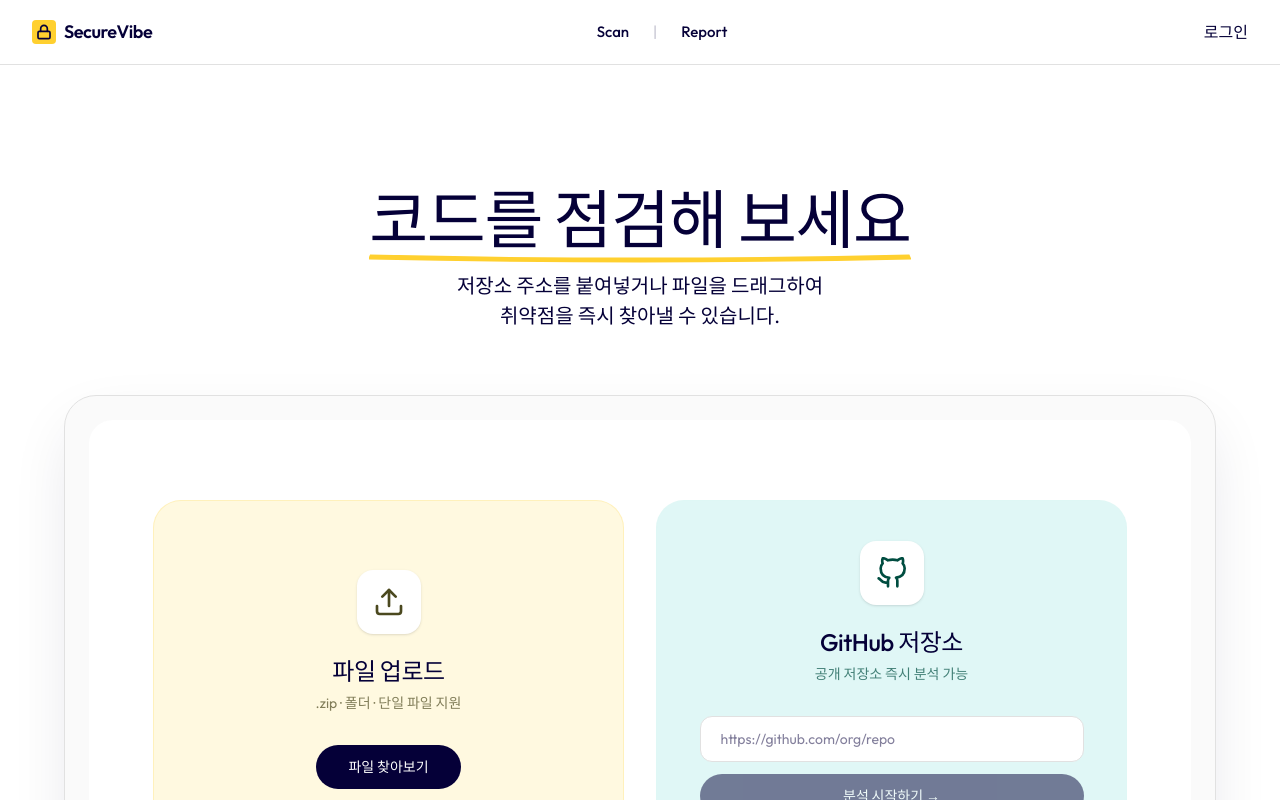
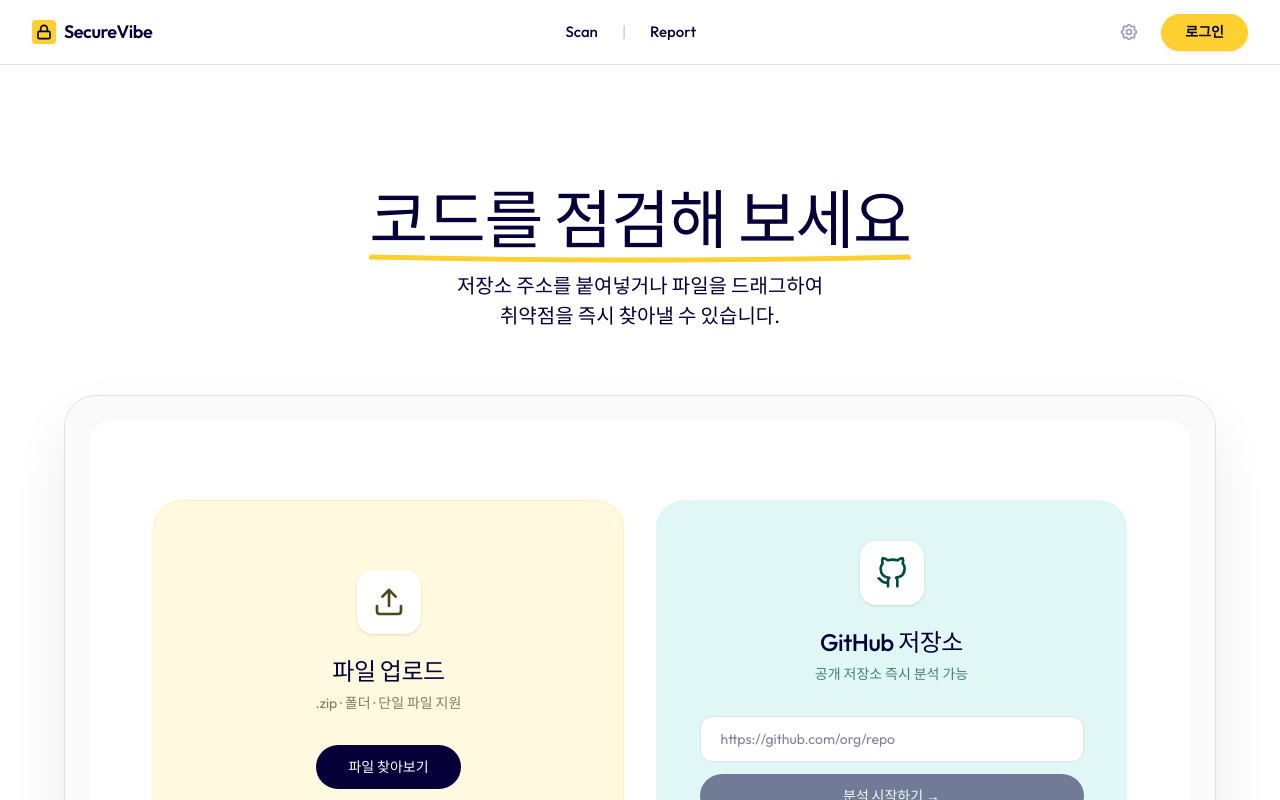
Before and after one commit to dev-somi/week8, a Next.js app: page / in a window 1280 px wide. Shown: the top 800 px of the page. Built offline with nearby package versions, Linux system fonts and the light colour scheme.

Commit message:
design: nav bar 변경

```diff
--- a/components/Navbar.tsx
+++ b/components/Navbar.tsx
@@ -11,7 +11,7 @@ export default function Navbar() {
         <nav className="sticky top-0 w-full z-50 bg-white/90 backdrop-blur-md border-b border-hairline">
             <div className="max-w-[1280px] mx-auto px-8 h-16 flex items-center justify-between">
                 {/* Left: Logo */}
-                <div className="flex items-center gap-2">
+                <Link href="/" className="flex items-center gap-2 hover:opacity-80 transition-opacity">
                     <div className="w-6 h-6 bg-miro-yellow rounded-sm flex items-center justify-center text-miro-blue">
                         <svg className="w-4 h-4" viewBox="0 0 24 24" fill="none" stroke="currentColor" strokeWidth="2.5" strokeLinecap="round" strokeLinejoin="round">
                             <rect x="3" y="11" width="18" height="11" rx="2" ry="2"></rect>
@@ -21,7 +21,7 @@ export default function Navbar() {
                     <span className="text-lg font-bold tracking-tight text-miro-blue">
                         SecureVibe
                     </span>
-                </div>
+                </Link>
 
                 {/* Center: Main Links */}
                 <div className="flex items-center gap-6 text-[15px] font-medium text-miro-blue">
@@ -31,25 +31,36 @@ export default function Navbar() {
                 </div>
 
                 {/* Right: Actions */}
-                <div className="flex items-center gap-4">
-                    <button className="p-2 rounded-full hover:bg-zinc-100 transition-colors">
-                        {/* 설정 아이콘 */}
+                <div className="flex items-center gap-3">
+                    <button className="p-2.5 rounded-full text-miro-blue/40 hover:text-miro-blue hover:bg-zinc-100 transition-all" title="설정">
+                        <svg className="w-5 h-5" fill="none" viewBox="0 0 24 24" stroke="currentColor">
+                            <path strokeLinecap="round" strokeLinejoin="round" strokeWidth={2} d="M10.325 4.317c.426-1.756 2.924-1.756 3.35 0a1.724 1.724 0 002.573 1.066c1.543-.94 3.31.826 2.37 2.37a1.724 1.724 0 001.065 2.572c1.756.426 1.756 2.924 0 3.35a1.724 1.724 0 00-1.066 2.573c.94 1.543-.826 3.31-2.37 2.37a1.724 1.724 0 00-2.572 1.065c-.426 1.756-2.924 1.756-3.35 0a1.724 1.724 0 00-2.573-1.066c-1.543.94-3.31-.826-2.37-2.37a1.724 1.724 0 00-1.065-2.572c-1.756-.426-1.756-2.924 0-3.35a1.724 1.724 0 001.066-2.573c-.94-1.543.826-3.31 2.37-2.37.996.608 2.296.07 2.572-1.065z" />
+                            <path strokeLinecap="round" strokeLinejoin="round" strokeWidth={2} d="M15 12a3 3 0 11-6 0 3 3 0 016 0z" />
+                        </svg>
                     </button>
 
                     {user ? (
-                        <div className="flex items-center gap-2">
-                            <div className="w-8 h-8 rounded-full bg-miro-blue text-white flex items-center justify-center text-xs font-bold">
-                                {user.name.slice(0, 2).toUpperCase()}
+                        <div className="flex items-center gap-3 bg-zinc-50 pl-4 pr-1.5 py-1.5 rounded-full border border-hairline shadow-sm">
+                            <div className="flex items-center gap-2">
+                                <div className="w-6 h-6 rounded-full bg-miro-yellow flex items-center justify-center text-[10px] font-black text-miro-blue border border-miro-yellow-deep/20">
+                                    {user.name.slice(0, 1).toUpperCase()}
+                                </div>
+                                <span className="text-[13px] font-bold text-miro-blue/70">{user.name}님</span>
                             </div>
                             <button
                                 onClick={() => clearUser()}
-                                className="text-sm text-slate hover:opacity-70"
+                                className="px-4 py-1.5 bg-miro-blue text-white rounded-full text-[12px] font-bold hover:bg-zinc-800 transition-all active:scale-95"
                             >
                                 로그아웃
                             </button>
                         </div>
                     ) : (
-                        <Link href="/login">로그인</Link>
+                        <Link
+                            href="/login"
+                            className="px-6 py-2 bg-miro-yellow text-miro-blue rounded-full text-[14px] font-bold hover:bg-miro-yellow-deep transition-all shadow-sm active:scale-95"
+                        >
+                            로그인
+                        </Link>
                     )}
                 </div>
             </div>
```
